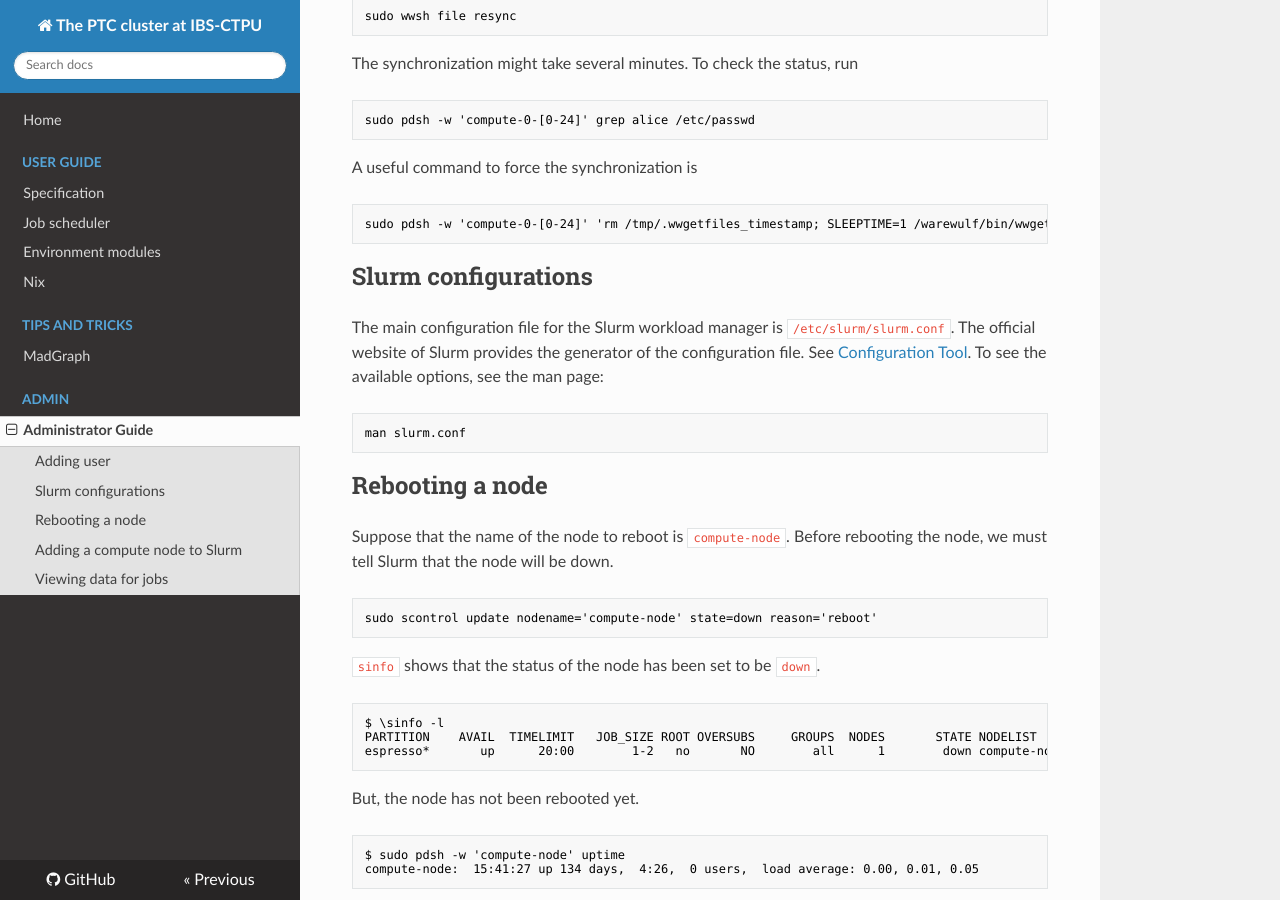
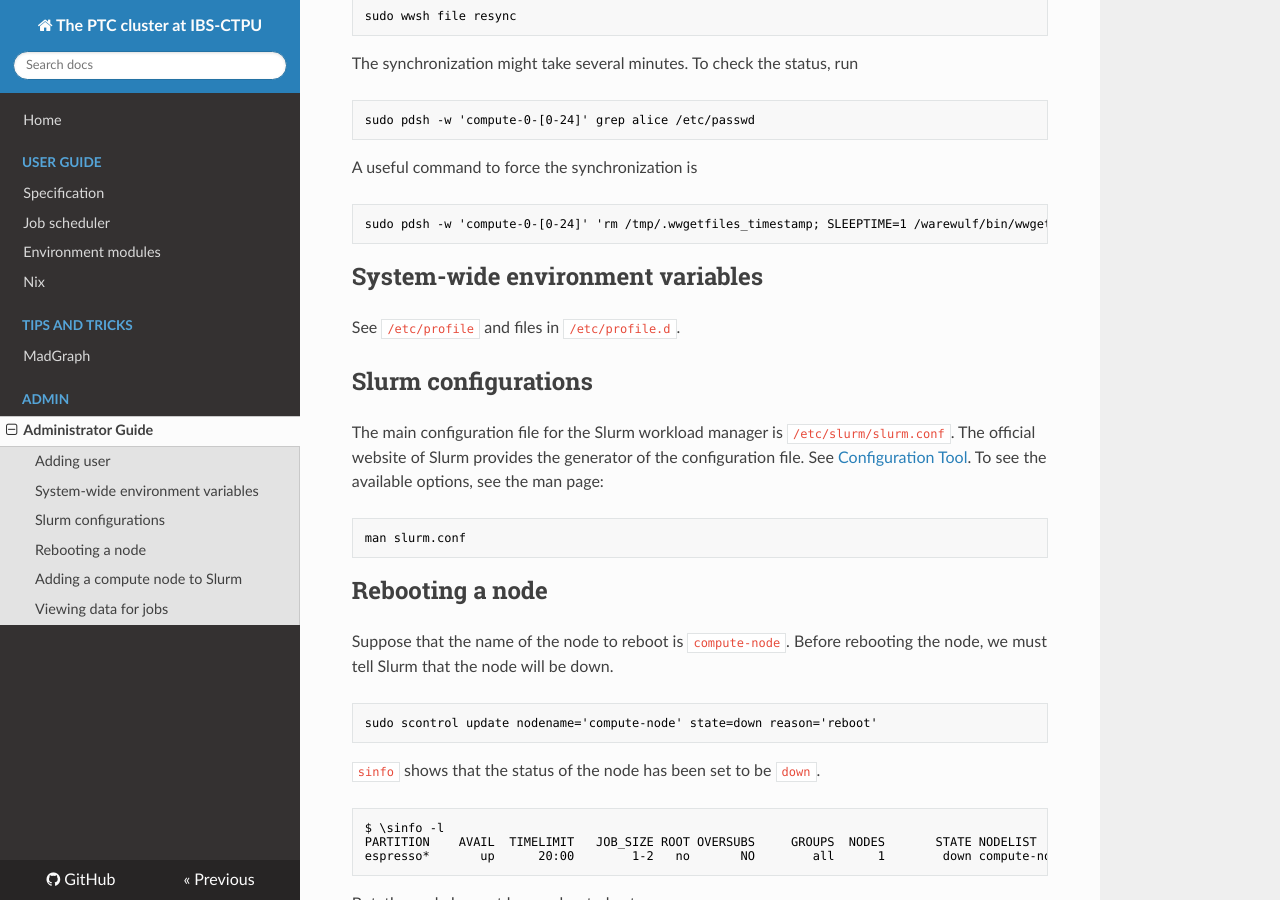
Before and after one commit to cbpark/ptc-cluster, an MkDocs documentation site: the page built from docs/admin/admin-guide.md, in a window 1280 px wide and 900 px high, scrolled down 697 px. Built offline with MkDocs 1.6.1, drawn with Linux system fonts in a browser that asks for light colours; nearby versions of some CDN libraries; old or Windows-style settings are respelled for this version of MkDocs.

Commit message:
Add system-wide env variables

````diff
--- a/docs/admin/admin-guide.md
+++ b/docs/admin/admin-guide.md
@@ -42,6 +42,10 @@ A useful command to force the synchronization is
 ``` no-highlight
 sudo pdsh -w 'compute-0-[0-24]' 'rm /tmp/.wwgetfiles_timestamp; SLEEPTIME=1 /warewulf/bin/wwgetfiles'
 ```
+
+## System-wide environment variables
+
+See `/etc/profile` and files in `/etc/profile.d`.
 
 ## Slurm configurations
 
````
